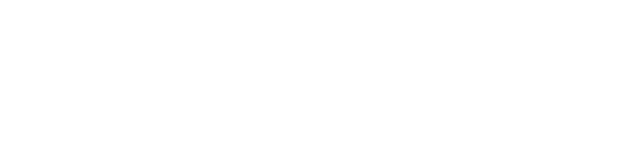
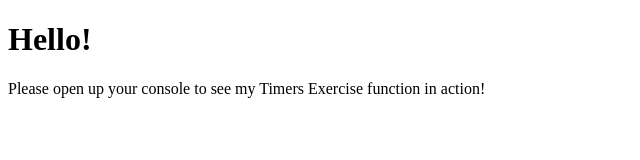
Before and after one commit to MoMoney75/HatchwayGitExercise, a plain HTML site: page index.html in a window 1280 px wide. Shown: the whole page, without its empty margins (0-640 px from the left). Drawn offline with Linux system fonts and the light colour scheme.

Commit message:
Added h1 to HTML file

```diff
--- a/index.html
+++ b/index.html
@@ -6,5 +6,10 @@
     <title>Document</title>
     <script src="app.js"></script>
   </head>
-  <body></body>
+  <body>
+    <h1>Hello!</h1>
+    <p>
+      Please open up your console to see my Timers Exercise function in action!
+    </p>
+  </body>
 </html>
```
